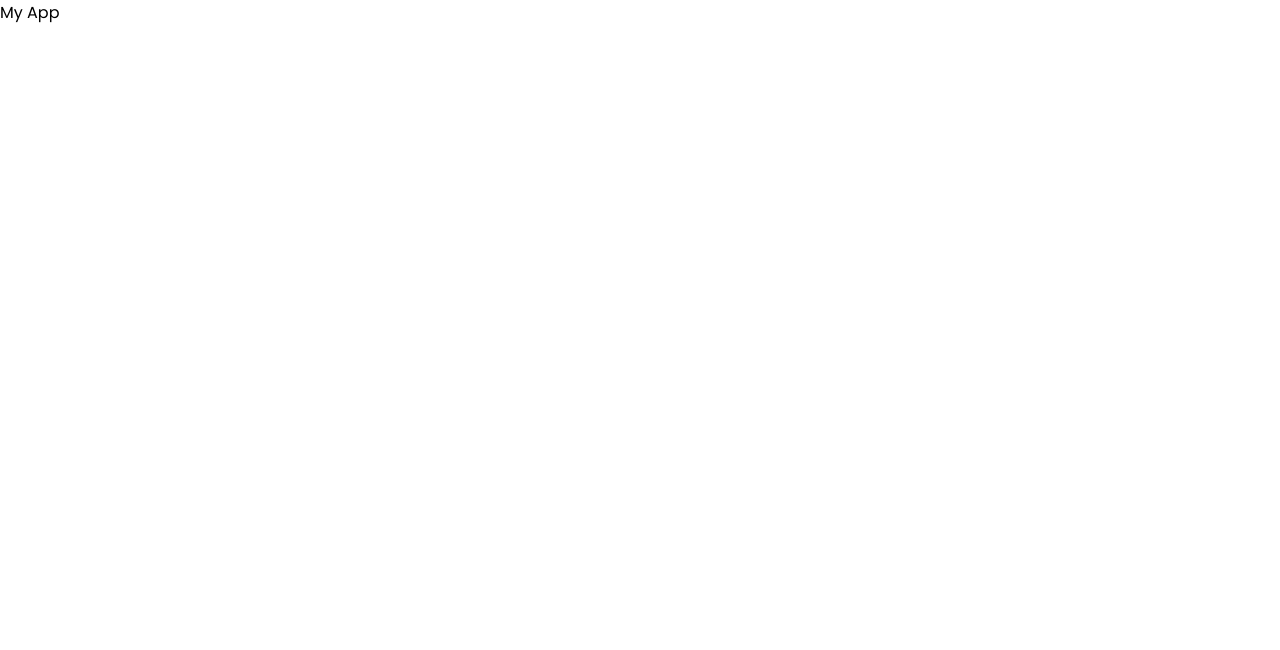
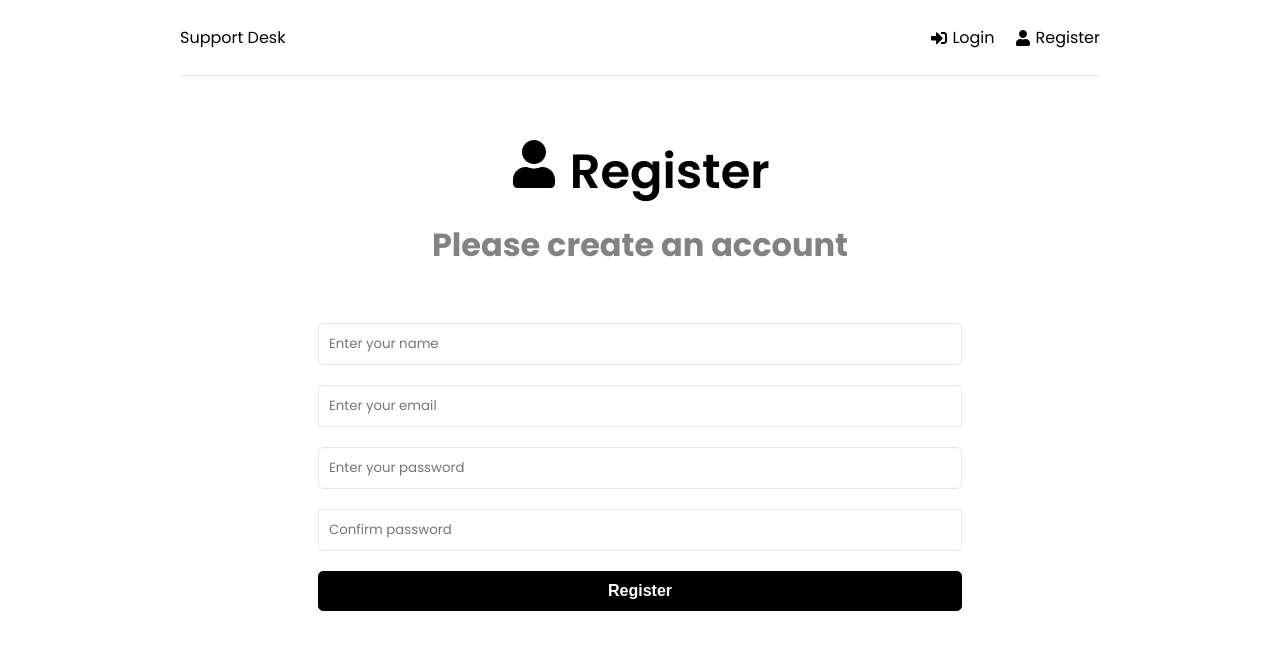
Before and after one commit to Kevin-c-miller/support-desk-tickets, a React (Create React App) app in the folder frontend/: page /register in a window 1280 px wide. Shown: the top 650 px of the page. Built offline with nearby package versions, Linux system fonts and the light colour scheme.

Commit message:
created login and register pages, added links to homepage for tickets and made the nav bar

```diff
--- a/frontend/src/App.js
+++ b/frontend/src/App.js
@@ -1,7 +1,27 @@
-import React from 'react';
+import { BrowserRouter as Router, Routes, Route } from 'react-router-dom';
+import { ToastContainer } from 'react-toastify';
+import 'react-toastify/dist/ReactToastify.css';
+import Nav from './components/Nav';
+import Home from './pages/Home';
+import Login from './pages/Login';
+import Register from './pages/Register';
 
 function App() {
-  return <div>My App</div>;
+  return (
+    <>
+      <Router>
+        <div className="container">
+          <Nav />
+          <Routes>
+            <Route path="/" element={<Home />} />
+            <Route path="/login" element={<Login />} />
+            <Route path="/register" element={<Register />} />
+          </Routes>
+        </div>
+      </Router>
+      <ToastContainer />
+    </>
+  );
 }
 
 export default App;
--- /dev/null
+++ b/frontend/src/components/Nav.jsx
@@ -0,0 +1,26 @@
+import { FaSignInAlt, FaSignOutAlt, FaUser } from 'react-icons/fa';
+import { Link } from 'react-router-dom';
+
+export default function Nav() {
+  return (
+    <header className="header">
+      <div className="logo">
+        <Link to="/">Support Desk</Link>
+      </div>
+      <ul>
+        <li>
+          <Link to="/login">
+            <FaSignInAlt />
+            Login
+          </Link>
+        </li>
+        <li>
+          <Link to="/register">
+            <FaUser />
+            Register
+          </Link>
+        </li>
+      </ul>
+    </header>
+  );
+}
--- /dev/null
+++ b/frontend/src/pages/Home.jsx
@@ -0,0 +1,19 @@
+import { Link } from 'react-router-dom';
+import { FaQuestionCircle, FaTicketAlt } from 'react-icons/fa';
+
+export default function Home() {
+  return (
+    <>
+      <section className="heading">
+        <h1>What do you need help with?</h1>
+        <p>Please choose from an option below</p>
+      </section>
+      <Link to="/new-ticket" className="btn btn-reverse btn-block">
+        <FaQuestionCircle /> Create New Ticket
+      </Link>
+      <Link to="/tickets" className="btn btn-block">
+        <FaTicketAlt /> View My Tickets
+      </Link>
+    </>
+  );
+}
--- /dev/null
+++ b/frontend/src/pages/Login.jsx
@@ -0,0 +1,70 @@
+import { useState } from 'react';
+import { toast } from 'react-toastify';
+import { FaSignInAlt } from 'react-icons/fa';
+
+export default function Login() {
+  const [formData, setFormData] = useState({
+    email: '',
+    password: '',
+  });
+
+  //   destructing the state fields
+  const { name, email, password, confirmPassword } = formData;
+
+  //   onchange function for the form input fields
+  const onChange = (e) => {
+    setFormData((prevState) => ({
+      ...prevState,
+      [e.target.name]: e.target.value,
+    }));
+  };
+
+  //   submit function for the form
+  const onSubmit = (e) => {
+    e.preventDefault();
+  };
+
+  return (
+    <>
+      <section className="heading">
+        <h1>
+          <FaSignInAlt /> Login
+        </h1>
+        <p>Please login to get support</p>
+      </section>
+
+      <section className="form">
+        <form onSubmit={onSubmit}>
+          <div className="form-group">
+            <input
+              type="text"
+              className="form-control"
+              id="email"
+              name="email"
+              value={email}
+              onChange={onChange}
+              required
+              placeholder="Enter your email"
+            />
+          </div>
+          <div className="form-group">
+            <input
+              type="text"
+              className="form-control"
+              id="password"
+              name="password"
+              value={password}
+              onChange={onChange}
+              required
+              placeholder="Enter your password"
+            />
+          </div>
+
+          <div className="form-group">
+            <button className="btn btn-block">Login</button>
+          </div>
+        </form>
+      </section>
+    </>
+  );
+}
--- /dev/null
+++ b/frontend/src/pages/Register.jsx
@@ -0,0 +1,99 @@
+import { useState } from 'react';
+import { toast } from 'react-toastify';
+import { FaUser } from 'react-icons/fa';
+
+export default function Register() {
+  const [formData, setFormData] = useState({
+    name: '',
+    email: '',
+    password: '',
+    confirmPassword: '',
+  });
+
+  //   destructing the state fields
+  const { name, email, password, confirmPassword } = formData;
+
+  //   onchange function for the form input fields
+  const onChange = (e) => {
+    setFormData((prevState) => ({
+      ...prevState,
+      [e.target.name]: e.target.value,
+    }));
+  };
+
+  //   submit function for the form
+  const onSubmit = (e) => {
+    e.preventDefault();
+
+    if (password !== confirmPassword) {
+      toast.error('Passwords do not match');
+    }
+  };
+
+  return (
+    <>
+      <section className="heading">
+        <h1>
+          <FaUser /> Register
+        </h1>
+        <p>Please create an account</p>
+      </section>
+
+      <section className="form">
+        <form onSubmit={onSubmit}>
+          <div className="form-group">
+            <input
+              type="text"
+              className="form-control"
+              id="name"
+              name="name"
+              value={name}
+              onChange={onChange}
+              required
+              placeholder="Enter your name"
+            />
+          </div>
+          <div className="form-group">
+            <input
+              type="text"
+              className="form-control"
+              id="email"
+              name="email"
+              value={email}
+              onChange={onChange}
+              required
+              placeholder="Enter your email"
+            />
+          </div>
+          <div className="form-group">
+            <input
+              type="text"
+              className="form-control"
+              id="password"
+              name="password"
+              value={password}
+              onChange={onChange}
+              required
+              placeholder="Enter your password"
+            />
+          </div>
+          <div className="form-group">
+            <input
+              type="text"
+              className="form-control"
+              id="confirmPassword"
+              name="confirmPassword"
+              value={confirmPassword}
+              onChange={onChange}
+              required
+              placeholder="Confirm password"
+            />
+          </div>
+          <div className="form-group">
+            <button className="btn btn-block">Register</button>
+          </div>
+        </form>
+      </section>
+    </>
+  );
+}
```
